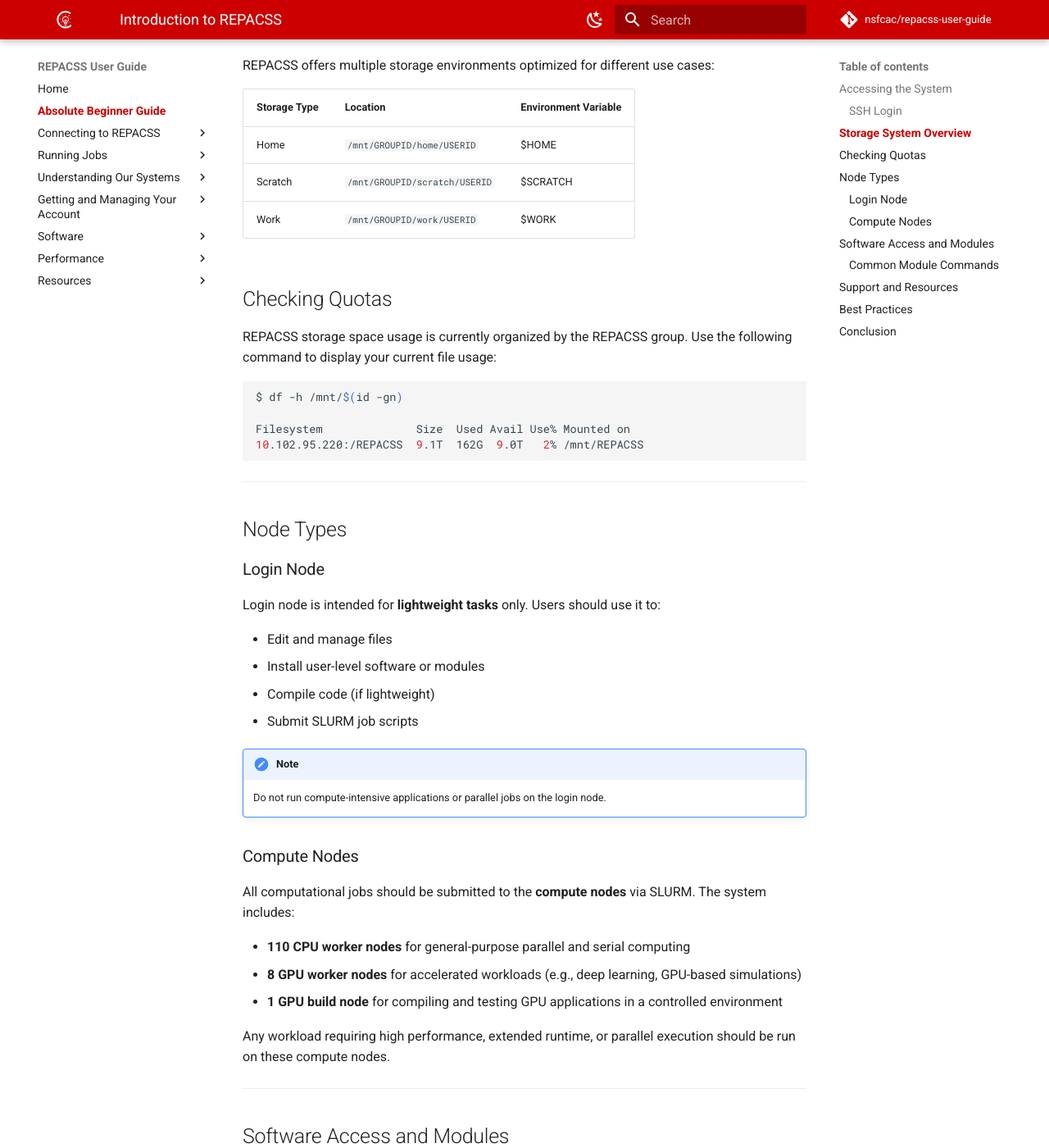
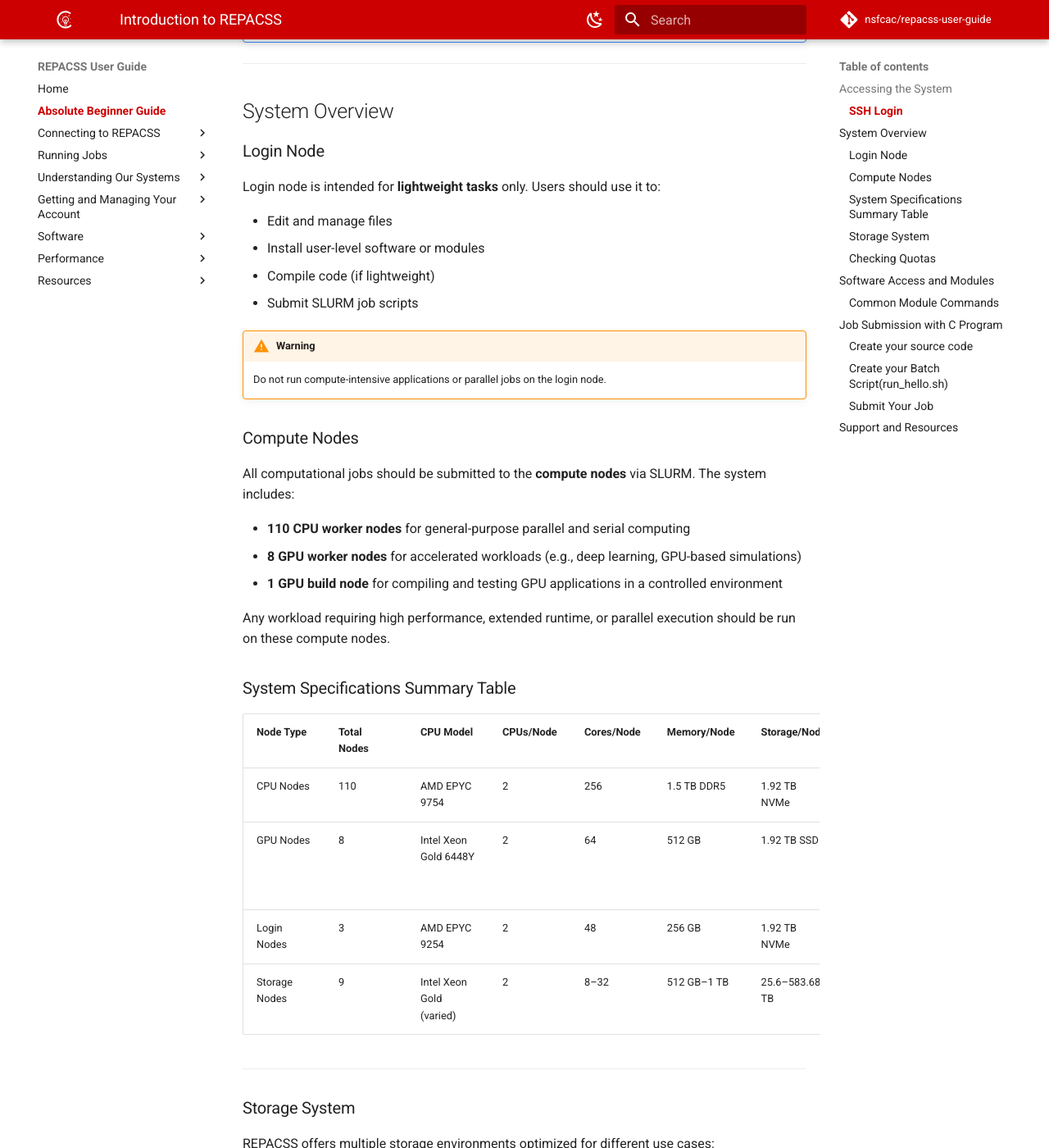
Before and after one commit to nsfcac/repacss-user-guide, an MkDocs documentation site: the page built from docs/absolute-beginner-guide.md, in a window 1280 px wide and 1400 px high, scrolled down 1151 px. Shown: the whole window at 82% size. Built offline with MkDocs 1.6.1 and Material for MkDocs 9.7.7, drawn with Linux system fonts in a browser that asks for light colours; comment, search, counter and statistics services are not loaded; some of the changed text lies outside the part shown.

Commit message:
- Updated VPN paragraph to specify the TTUguest or Eduroam networks are considered off-campus networks. - Moved the node types a section above and added the system spec table. - Added a section under software load section to refer the main page of Module System. - Readded a new section for a example job submission. {This Example is a basic C program for Hello World}. - Removed the best practices.

````diff
--- a/docs/absolute-beginner-guide.md
+++ b/docs/absolute-beginner-guide.md
@@ -46,31 +50,7 @@
     Login nodes are reserved for light activities such as file management and job preparation. Computational jobs must be executed on compute nodes.
 
 ---
-
-## Storage System Overview
-
-REPACSS offers multiple storage environments optimized for different use cases:
-
-| Storage Type  | Location              | Environment Variable                            |
-|---------------|-----------------------|--------------------------------------------|
-| Home          | `/mnt/GROUPID/home/USERID`   | $HOME |
-| Scratch       | `/mnt/GROUPID/scratch/USERID`| $SCRATCH |
-| Work          | `/mnt/GROUPID/work/USERID`   | $WORK  |
-
-## Checking Quotas
-REPACSS storage space usage is currently organized by the REPACSS group.
-Use the following command to display your current file usage:
-
-```bash
-$ df -h /mnt/$(id -gn)
-
-Filesystem              Size  Used Avail Use% Mounted on
-10.102.95.220:/REPACSS  9.1T  162G  9.0T   2% /mnt/REPACSS
-```
-
-
----
-## Node Types
+## System Overview
 ### Login Node
 
 Login node is intended for **lightweight tasks** only. Users should use it to:
@@ -80,7 +60,7 @@
 - Compile code (if lightweight)
 - Submit SLURM job scripts
 
-!!! note
+!!! warning
     Do not run compute-intensive applications or parallel jobs on the login node.
 
 
@@ -94,7 +74,41 @@
 
 Any workload requiring high performance, extended runtime, or parallel execution should be run on these compute nodes.
 
+### System Specifications Summary Table
+
+| Node Type     | Total Nodes | CPU Model                | CPUs/Node | Cores/Node | Memory/Node | Storage/Node   | GPUs/Node | GPU Model                   |
+| ------------- | ----------- | ------------------------ | --------- | ---------- | ----------- | -------------- | --------- | --------------------------- |
+| CPU Nodes     | 110         | AMD EPYC 9754            | 2         | 256        | 1.5 TB DDR5 | 1.92 TB NVMe   | -         | -                           |
+| GPU Nodes     | 8           | Intel Xeon Gold 6448Y    | 2         | 64         | 512 GB      | 1.92 TB SSD    | 4         | NVIDIA H100 NVL (94 GB HBM) |
+| Login Nodes   | 3           | AMD EPYC 9254            | 2         | 48         | 256 GB      | 1.92 TB NVMe   | -         | -                           |
+| Storage Nodes | 9           | Intel Xeon Gold (varied) | 2         | 8–32       | 512 GB–1 TB | 25.6–583.68 TB | -         | -                           |
+
 ---
+
+### Storage System
+
+REPACSS offers multiple storage environments optimized for different use cases:
+
+| Storage Type  | Location              | Environment Variable                            |
+|---------------|-----------------------|--------------------------------------------|
+| Home          | `/mnt/GROUPID/home/USERID`   | $HOME |
+| Scratch       | `/mnt/GROUPID/scratch/USERID`| $SCRATCH |
+| Work          | `/mnt/GROUPID/work/USERID`   | $WORK  |
+
+### Checking Quotas
+REPACSS storage space usage is currently organized by the REPACSS group.
+Use the following command to display your current file usage:
+
+```bash
+$ df -h /mnt/$(id -gn)
+
+Filesystem              Size  Used Avail Use% Mounted on
+10.102.95.220:/REPACSS  9.1T  162G  9.0T   2% /mnt/REPACSS
+```
+
+
+---
+
 
 <!-- ## Submitting Compute Jobs
 
@@ -144,12 +158,60 @@
 
 Users should include required module commands at the beginning of their job scripts.
 
-!!! example
+??? example "Load GCC module"
     For example, to load gcc in a job script:
 
     ```bash
     module load gcc
     ```
+<small>*For additonal details, refer to the [Module System](software/module-system.md) documentation.*</small>
+
+---
+## Job Submission with C Program
+
+This example demonstrates the procedure for compiling and executing a basic C program using a SLURM batch script.
+
+### Create your source code
+```c
+#include <stdio.h>
+
+int main(){
+    printf("Hello from my SLURM job.\n");
+    return 0;
+}
+```
+
+### Create your Batch Script(`run_hello.sh`)
+```bash
+#!/bin/bash
+#SBATCH --job-name=hello_job
+#SBATCH --output=hello_output.out
+#SBATCH --error=hello_error.err
+#SBATCH --time=00:05:00
+#SBATCH --nodes=1
+#SBATCH --ntasks=1
+#SBATCH --cpus-per-task=1
+
+module load gcc
+
+gcc hello.c -o hello
+
+./hello
+```
+
+### Submit Your Job
+To submit the batch script to the SLURM workload manager, execute the following command:
+```bash
+sbatch run_hello.sh
+```
+
+!!! tip "How to monitor the job status?"
+    To monitor the status of the submitted job, use:
+    ```bash
+    squeue --me
+    ```
+
+<small>*For additonal details, refer to the [Job Examples](running-jobs/examples.md) documentation.*</small>
 
 ---
 
@@ -164,7 +226,7 @@
 !!! tip
     When seeking help, include specific error messages and a description of the attempted job to expedite troubleshooting.
 
----
+<!-- ---
 
 ## Best Practices
 
@@ -184,6 +246,6 @@
 - Utilize the module system
 - Submit and monitor jobs on the cluster
 
-Users are encouraged to explore the extended documentation to deepen their understanding and optimize their use of REPACSS resources.
+Users are encouraged to explore the extended documentation to deepen their understanding and optimize their use of REPACSS resources. -->
 
 _Last updated: June, 2025_
````
Also changed, not shown: other parts of docs/absolute-beginner-guide.md (+9 -5 lines).
